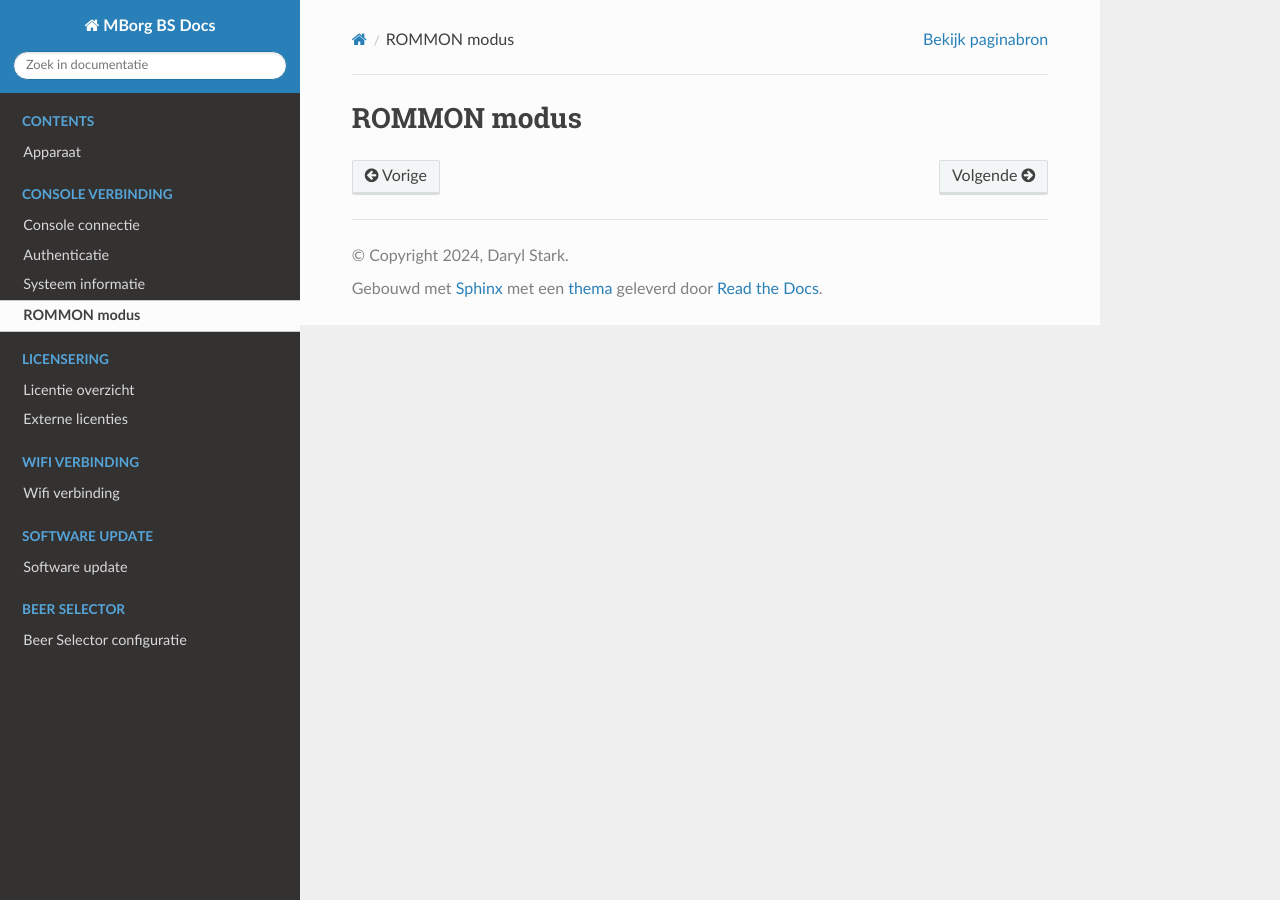
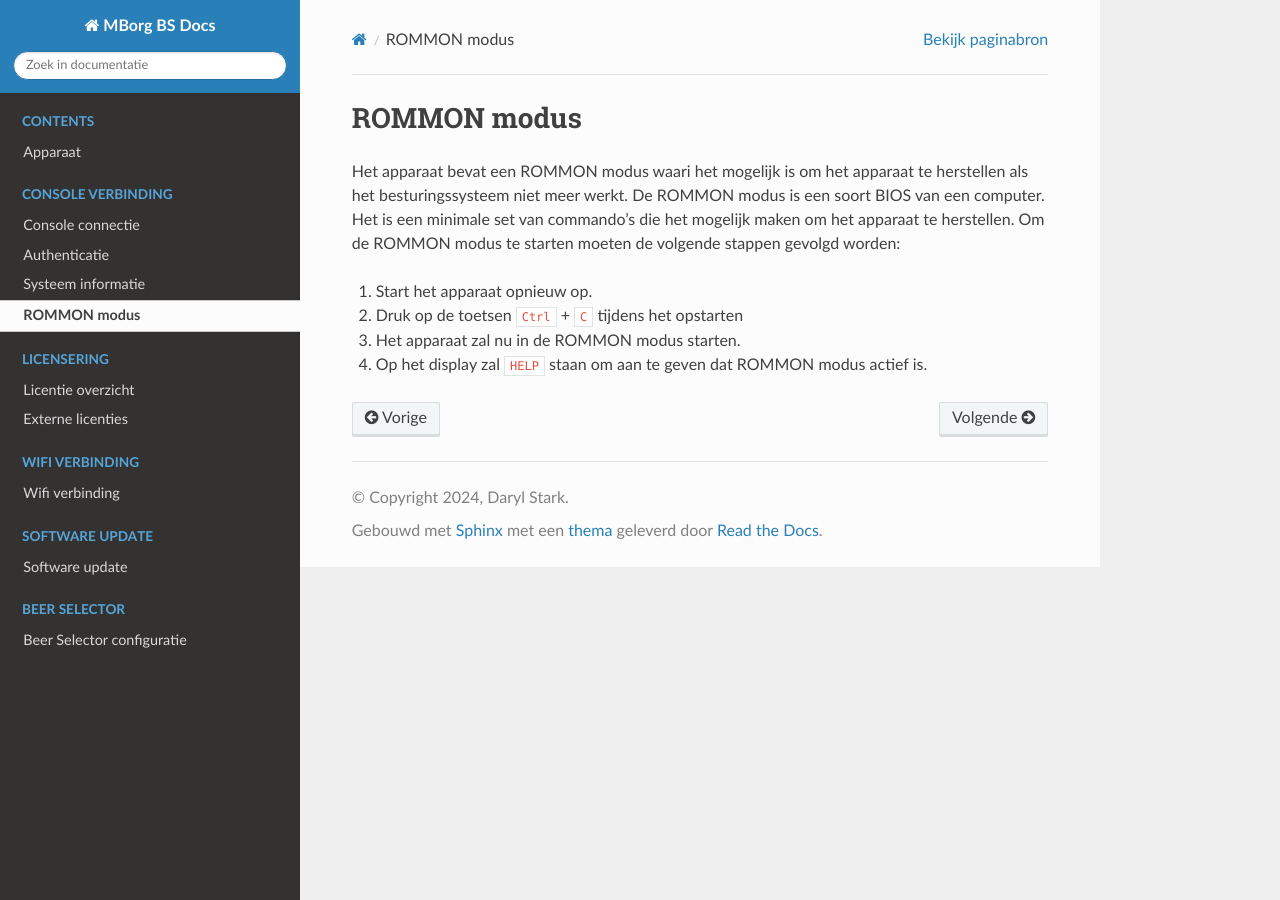
Before and after one commit to DarylStark/advent2024-mborg-bs-docs, a Sphinx documentation site: the page built from source/03-console/04-rommon-mode.rst, in a window 1280 px wide. Built offline with Sphinx 7.4.7 and the Read the Docs theme 3.1.0, drawn with Linux system fonts in a browser that asks for light colours.

Commit message:
Add the page about ROMMON mode
Fixes #7

```diff
--- a/source/03-console/04-rommon-mode.rst
+++ b/source/03-console/04-rommon-mode.rst
@@ -1,2 +1,9 @@
 ROMMON modus
 ============
+
+Het apparaat bevat een ROMMON modus waari het mogelijk is om het apparaat te herstellen als het besturingssysteem niet meer werkt. De ROMMON modus is een soort BIOS van een computer. Het is een minimale set van commando's die het mogelijk maken om het apparaat te herstellen. Om de ROMMON modus te starten moeten de volgende stappen gevolgd worden:
+
+1. Start het apparaat opnieuw op.
+2. Druk op de toetsen ``Ctrl`` + ``C`` tijdens het opstarten
+3. Het apparaat zal nu in de ROMMON modus starten.
+4. Op het display zal ``HELP`` staan om aan te geven dat ROMMON modus actief is.
```
